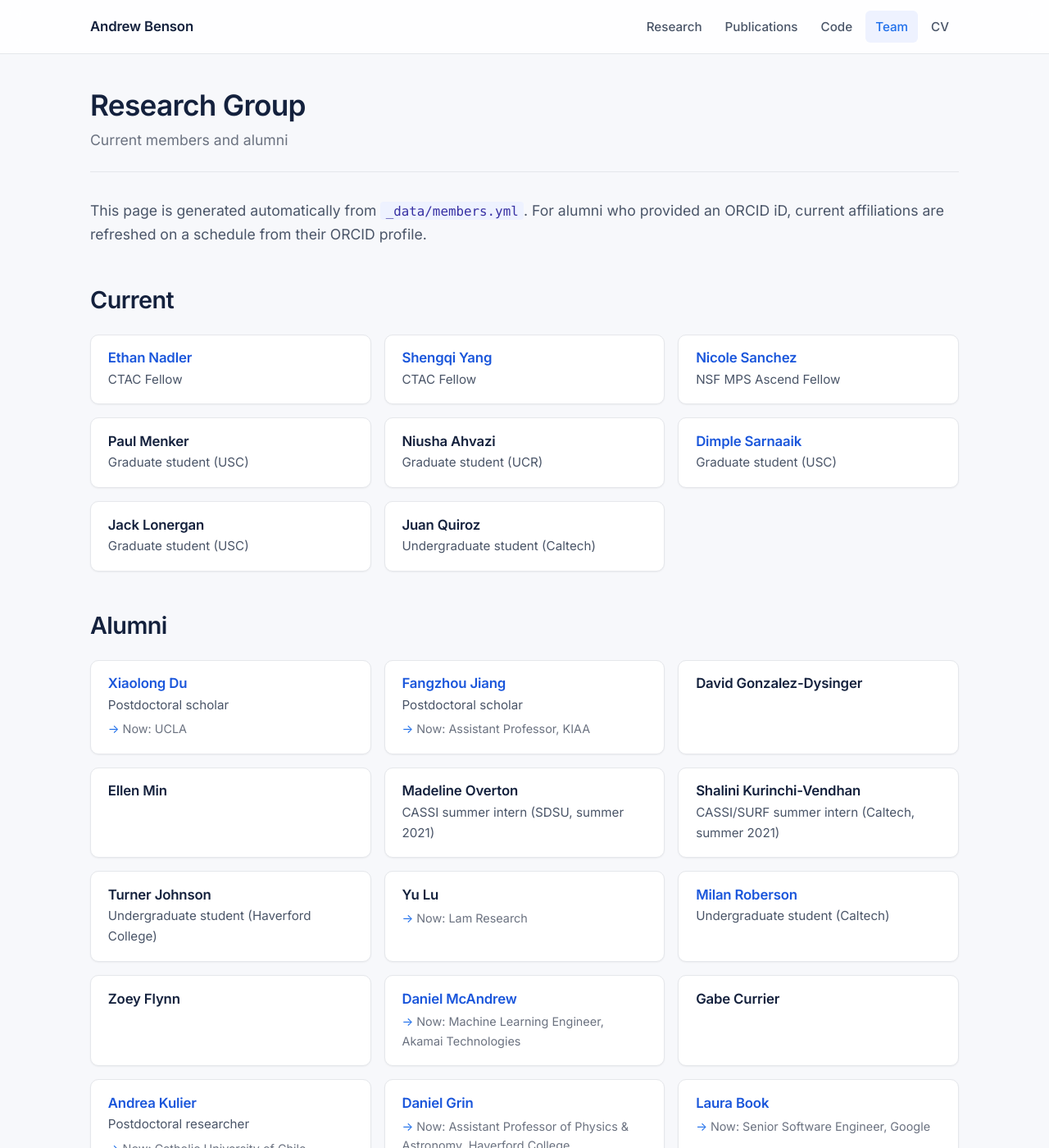
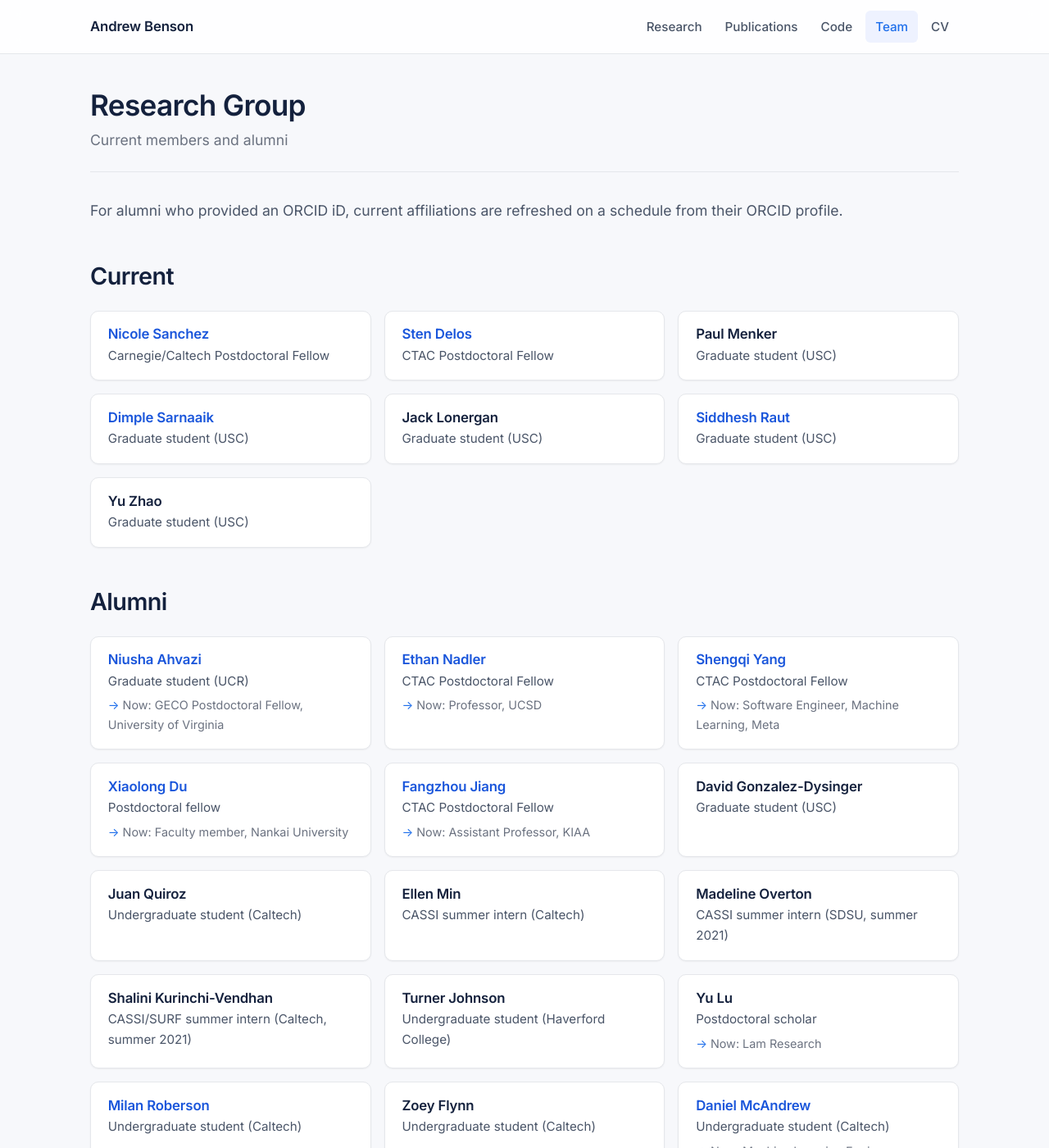
Before and after one commit to abensonca/abensonca.github.io, a Jekyll site: the page built from team.md, in a window 1280 px wide and 1400 px high. Shown: the whole window at 82% size. Built offline with Jekyll 4.4.1, drawn with Linux system fonts in a browser that asks for light colours; some of the changed text lies outside the part shown.

Commit message:
feat: Update pre-roll out

```diff
--- a/_data/members.yml
+++ b/_data/members.yml
@@ -14,27 +14,18 @@
 #   affiliation_locked    : true to prevent the scheduled job from overwriting
 #                           current_affiliation (e.g. if you want a custom value).
 
-- name: Ethan Nadler
-  role: CTAC Fellow
-  status: current
-  website: https://kipac.stanford.edu/people/ethan-nadler
-
-- name: Shengqi Yang
-  role: CTAC Fellow
-  status: current
-  website: https://sheayang.github.io/
-
 - name: Nicole Sanchez
-  role: NSF MPS Ascend Fellow
+  role: Carnegie/Caltech Postdoctoral Fellow
   status: current
   website: https://nnicolesanchez.github.io/
 
+- name: Sten Delos
+  role: CTAC Postdoctoral Fellow
+  status: current
+  website: https://stendelos.com/
+
 - name: Paul Menker
   role: Graduate student (USC)
-  status: current
-
-- name: Niusha Ahvazi
-  role: Graduate student (UCR)
   status: current
 
 - name: Dimple Sarnaaik
@@ -46,43 +37,80 @@
   role: Graduate student (USC)
   status: current
 
-- name: Juan Quiroz
-  role: Undergraduate student (Caltech)
+- name: Siddhesh Raut
+  role: Graduate student (USC)
+  status: current
+  website: https://www.linkedin.com/in/siddheshraut/
+
+- name: Yu Zhao
+  role: Graduate student (USC)
   status: current
 
 # ----- Alumni -----------------------------------------------------------
 
+- name: Niusha Ahvazi
+  role: Graduate student (UCR)
+  status: alumni
+  website: https://astronomy.as.virginia.edu/niusha-ahvazi
+  current_affiliation: GECO Postdoctoral Fellow,  University of Virginia
+  orcid: 0009-0002-1233-2013
+
+- name: Ethan Nadler
+  role: CTAC Postdoctoral Fellow
+  status: alumni
+  website: https://eonadler.github.io/
+  current_affiliation: Professor, UCSD
+  orcid: 0000-0002-1182-3825
+
+- name: Shengqi Yang
+  role: CTAC Postdoctoral Fellow
+  status: alumni
+  website: https://www.linkedin.com/in/shengqi-yang-06397b309/
+  current_affiliation: Software Engineer, Machine Learning, Meta
+
 - name: Xiaolong Du
-  role: Postdoctoral scholar
+  role: Postdoctoral fellow
   status: alumni
   website: https://xiaolong-du.github.io/
-  current_affiliation: UCLA
+  current_affiliation: Faculty member, Nankai University
+  orcid: 0000-0003-0728-2533
 
 - name: Fangzhou Jiang
-  role: Postdoctoral scholar
+  role: CTAC Postdoctoral Fellow
   status: alumni
   website: https://www.fzjiang.com/
   current_affiliation: Assistant Professor, KIAA
+  orcid: 0000-0001-6115-0633
 
 - name: David Gonzalez-Dysinger
+  role: Graduate student (USC)
+  status: alumni
+
+- name: Juan Quiroz
+  role: Undergraduate student (Caltech)
   status: alumni
 
 - name: Ellen Min
+  role: CASSI summer intern (Caltech)
   status: alumni
 
 - name: Madeline Overton
   role: CASSI summer intern (SDSU, summer 2021)
   status: alumni
+  orcid: 0009-0000-7649-0593
 
 - name: Shalini Kurinchi-Vendhan
   role: CASSI/SURF summer intern (Caltech, summer 2021)
   status: alumni
+  orcid: 0009-0007-8974-9016
 
 - name: Turner Johnson
   role: Undergraduate student (Haverford College)
   status: alumni
+  orcid: 0000-0002-8702-7825
 
 - name: Yu Lu
+  role: Postdoctoral scholar
   status: alumni
   current_affiliation: Lam Research
 
@@ -92,14 +120,17 @@
   linkedin: https://www.linkedin.com/in/milan-roberson-705a5b160/
 
 - name: Zoey Flynn
+  role: Undergraduate student (Caltech)
   status: alumni
 
 - name: Daniel McAndrew
+  role: Undergraduate student (Caltech)
   status: alumni
   linkedin: https://www.linkedin.com/in/daniel-estevan-mcandrew/
   current_affiliation: Machine Learning Engineer, Akamai Technologies
 
 - name: Gabe Currier
+  role: Undergraduate student (Caltech)
   status: alumni
 
 - name: Andrea Kulier
@@ -109,49 +140,60 @@
   current_affiliation: Catholic University of Chile
 
 - name: Daniel Grin
+  role: Graduate student (Caltech)
   status: alumni
   website: https://www.haverford.edu/users/dgrin
   current_affiliation: Assistant Professor of Physics & Astronomy, Haverford College
 
 - name: Laura Book
+  role: Graduate student (Caltech)
   status: alumni
   linkedin: https://www.linkedin.com/in/booklaura/
-  current_affiliation: Senior Software Engineer, Google
+  current_affiliation: Staff Privacy Engineer, Snap
 
 - name: Arya Farahi
+  role: Undergraduate student
   status: alumni
   website: https://afarahi.github.io/
   current_affiliation: University of Michigan
 
 - name: Stéphane Mangeon
+  role: Undergraduate student
   status: alumni
   linkedin: https://www.linkedin.com/in/smangeon/
   current_affiliation: Spatial & Temporal Data Science, Data61
 
 - name: Michael Maseda
+  role: Undergraduate student
   status: alumni
   website: https://home.strw.leidenuniv.nl/~maseda/
   current_affiliation: NOVA Fellow, Leiden Observatory
 
 - name: Martin Stringer
+  role: Graduate student (Oxford)
   status: alumni
   website: https://researchers.uq.edu.au/researcher/14653
   current_affiliation: Research Fellow, University of Queensland
+  orcid: 0000-0003-0021-7915
 
 - name: Marios Kampakoglou
+  role: Graduate student (Oxford)
   status: alumni
   linkedin: https://www.linkedin.com/in/marios-kampakoglou-23793466/
   current_affiliation: Chief Disruptor in Data Analytics, National Bank of Greece
 
 - name: Lauren Bose
+  role: Undergraduate student (Caltech)
   status: alumni
   linkedin: https://www.linkedin.com/in/lauren-bose-53b47031/
   current_affiliation: Data Science Manager, Twitter
 
 - name: Tom Fox
+  role: Undergraduate student (Caltech)
   status: alumni
 
 - name: Fernando Torres
+  role: Undergraduate student (Caltech)
   status: alumni
   linkedin: https://www.linkedin.com/in/fernandotorresmd/
   current_affiliation: Radiologist, Kaiser Permanente
--- a/team.md
+++ b/team.md
@@ -5,8 +5,6 @@ subtitle: Current members and alumni
 permalink: /team/
 ---
 
-This page is generated automatically from
-[`_data/members.yml`](https://github.com/{{ site.author.github }}/{{ site.github.repository_name }}/blob/main/_data/members.yml).
 For alumni who provided an ORCID iD, current affiliations are refreshed on a
 schedule from their ORCID profile.
 
```
Also changed, not shown: _data/code.yml (+5 -12 lines), _data/cv.yml (+21 -9 lines), .github/workflows/update-papers.yml, assets/img/corner.png (added).
